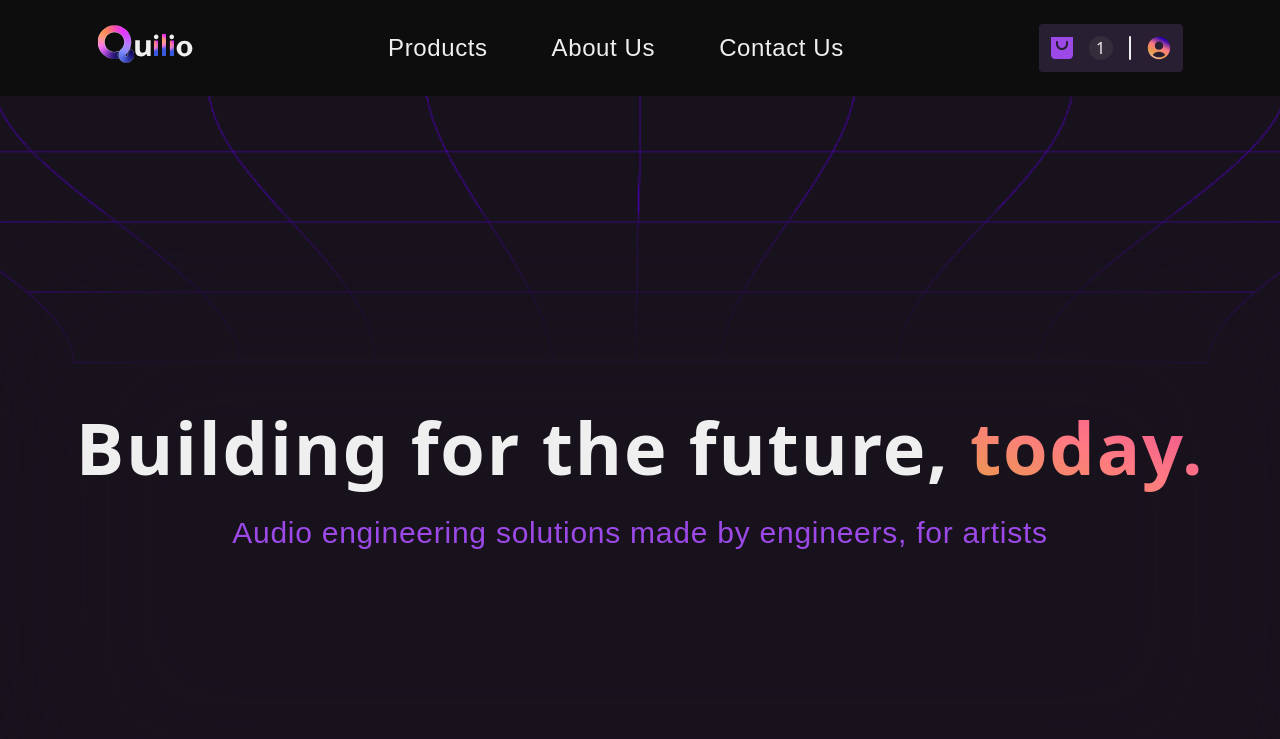
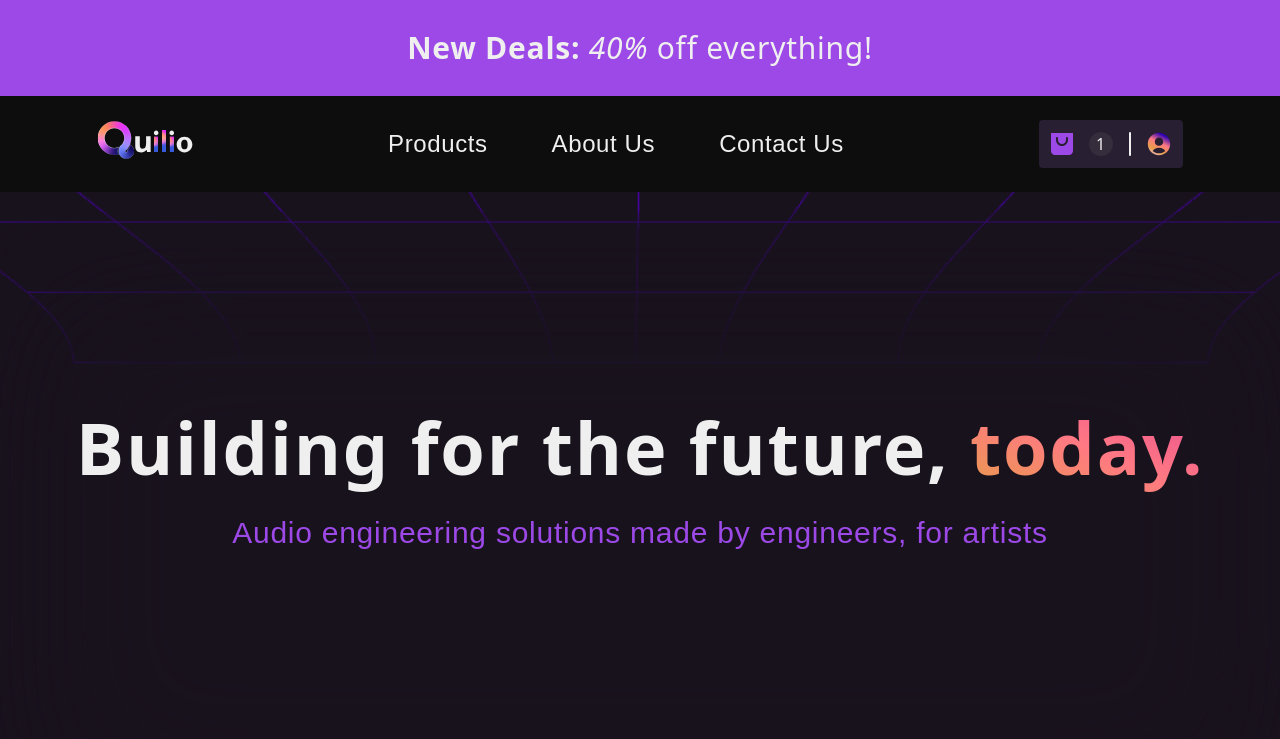
Before and after one commit to Quilio-Software/Website, a Vue app in the folder django-vue-test/djangoVueTest/frontend/: page / in a window 1280 px wide. Shown: the top 739 px of the page. Built offline with nearby package versions, Linux system fonts and the light colour scheme.

Commit message:
NavBar deals tab added. working + animation

```diff
--- a/django-vue-test/djangoVueTest/frontend/src/components/Navbar.vue
+++ b/django-vue-test/djangoVueTest/frontend/src/components/Navbar.vue
@@ -1,16 +1,73 @@
 <script setup>
 import { RouterLink } from 'vue-router';
+
+//Vue imports
+import { ref, onMounted } from 'vue';
+//GSAP imports
+import gsap from 'gsap';
+import scrollTrigger from 'gsap/ScrollTrigger';
+
+//register gsap scrolltrigger plugin
+gsap.registerPlugin(scrollTrigger);
+
+//VARS
+const navOuter = ref(null);
+const deals = ref(null);
+
+onMounted(() => {
+
+    //stores animation, initially set to null to make sure nav is displayed on page load
+    let navAnimateIn = null;
+
+    //ScrollTrigger - checks when navOuter (main nav) hits the top of the screen
+    scrollTrigger.create({
+        trigger: navOuter.value,
+        start: 'top top',
+        onEnter: () => {
+            //check if element has mounted
+            if (navOuter.value) {
+                navOuter.value.classList.add('fixed');
+                //update animation on scrollTrigger
+                navAnimateIn = gsap.fromTo(navOuter.value, {
+                    opacity: 0,
+                }, {
+                    opacity: 1,
+                    ease: 'Power2.easeInOut',
+                });
+            }
+        },
+        animation: navAnimateIn,
+    });
+
+    //ScrollTrigger - checks when bottom of deals tab hits the top of the screen
+    scrollTrigger.create({
+        trigger: deals.value,
+        start: 'bottom top',
+        onEnterBack: () => {
+            if (navOuter.value) {
+                navOuter.value.classList.remove('fixed');
+            }
+        }
+    });
+});
 
 
 </script>
 
 <template>
-    <!-- NAV -->
-    <nav class="fixed top-0 left-0 w-full h-fit z-50">
+    <div class="absolute top-0 left-0 w-full">
+        <!-- DEALS CONTAINER -->
+        <div ref="deals" class="h-16 sm:h-24 flex items-center justify-center  bg-primary/400 ease duration-300">
+            <h3
+                class="text-center text-lg sm:text-2xl lg:text-3xl font-sans font-bold tracking-wide text-gray/50 ease duration-300">
+                New Deals: <span class="italic font-normal">40% </span><span class="font-light">off everything!</span></h3>
+        </div>
+        <!-- NAV OUTER -->
+        <nav ref="navOuter" class="top-0 left-0 w-full h-fit z-50">
             <div class="nav-main h-24 flex flex-row justify-around items-center bg-gray/900">
                 <!-- LOGO -->
                 <RouterLink to="/"
-                class="logo-container w-14 sm:w-20 md:w-24 h-8 flex justify-center items-center ease duration-300">
+                    class="logo-container w-20 md:w-24 h-8 flex justify-center items-center ease duration-300">
                     <!-- Need to fill with LOGO -->
                     <img class="-translate-y-[1px] sm:-translate-y-[3px] md:-translate-y-[4px]"
                         src="../assets/img/nav/logo/full-logo.svg" alt="Quillio logo">
@@ -19,35 +76,52 @@ import { RouterLink } from 'vue-router';
                 <ul class="nav-buttons flex flex-row justify-around gap-6 sm:gap-8 md:gap-10 lg:gap-16 ease duration-300">
                     <li>
                         <RouterLink to="/products/deals"
-                        class="text-base sm:text-xl md:text-2xl text-center font-poppins font-thin tracking-wide text-gray/50 ease duration-300"
+                            class="hidden sm:inline text-xl md:text-2xl text-center font-poppins font-thin tracking-wide text-gray/50 ease duration-300"
                             aria-current="page">
                             Products
                         </RouterLink>
                     </li>
                     <li>
                         <RouterLink to="/about-us"
-                        class="flex-row gap-2 text-base sm:text-xl md:text-2xl text-center font-poppins font-thin tracking-wide text-gray/50 ease duration-300"
+                            class="hidden sm:inline text-xl md:text-2xl text-center font-poppins font-thin tracking-wide text-gray/50 ease duration-300"
                             aria-current="page">
-                        About <p class="hidden sm:inline ease duration-300">Us</p>
+                            About Us
                         </RouterLink>
                     </li>
                     <li>
                         <RouterLink to="/contact-us"
-                        class="flex-row gap-2 text-base sm:text-xl md:text-2xl text-center font-poppins font-thin tracking-wide text-gray/50 ease duration-300">
-                        Contact <p class="hidden sm:inline ease duration-300">Us</p>
+                            class="hidden sm:inline text-xl md:text-2xl text-center font-poppins font-thin tracking-wide text-gray/50 ease duration-300">
+                            Contact Us
                         </RouterLink>
                     </li>
                 </ul>
-            <!-- USERs BASKET -->
-            <div class="basketAndAccount-container w-14 sm:w-32 md:w-36 h-8 sm:h-10 md:h-12 rounded bg-surface/primary">
-                <div class="basketAndAccount-inner-container h-full mx-1 flex flex-row justify-around items-center">
-                    <img class="hidden sm:inline w-fit" src="../assets/img/nav/basket/shopping.svg" alt="basket icon">
+
+
+
+                <div class="flex gap-8 items-center">
+                    <!-- USERs BASKET OUTER -->
+                    <div class="w-28 sm:w-32 md:w-36 h-10 md:h-12 rounded bg-surface/primary">
+                        <!-- USERs BASKET INNER -->
+                        <div class="h-full mx-1 flex flex-row justify-around items-center">
+                            <!-- SHOPPING BASKET IMG -->
+                            <img class="w-5 sm:w-fit" src="../assets/img/nav/basket/shopping.svg" alt="basket icon">
+                            <!-- BASKET AMONUT ICON -->
                             <div
-                        class="w-4 sm:w-6 h-4 sm:h-6 text-sm sm:text-base flex justify-center items-center rounded-full bg-[#352d3c] text-gray/50">
+                                class="w-5 sm:w-6 h-5 sm:h-6 text-sm sm:text-base flex justify-center items-center rounded-full bg-[#352d3c] text-gray/50">
                                 1
                             </div>
-                    <div class="hidden sm:inline w-0.5 h-5 sm:h-6 rounded bg-gray/50"></div>
-                    <img class="w-5 sm:w-fit" src="../assets/img/nav/account/user-circle.svg" alt="account icon">
+                            <!-- LINE SPLITTER -->
+                            <div class="w-0.5 h-5 sm:h-6 rounded bg-gray/50"></div>
+                            <!-- ACCOUNT ICON -->
+                            <img class="w-fit" src="../assets/img/nav/account/user-circle.svg" alt="account icon">
+                        </div>
+                    </div>
+
+                    <!-- BURGER -->
+                    <div class="flex sm:hidden flex-col gap-2">
+                        <div class="w-8 h-0.5 bg-gray/50 rounded-full"></div>
+                        <div class="w-8 h-0.5 bg-gray/50 rounded-full"></div>
+                        <div class="w-8 h-0.5 bg-gray/50 rounded-full"></div>
                     </div>
                 </div>
             </div>
@@ -76,4 +150,5 @@ import { RouterLink } from 'vue-router';
                 </li>
             </ul>
         </nav>
+    </div>
 </template>
```
Lines whose indentation alone changed are shown as unchanged.
